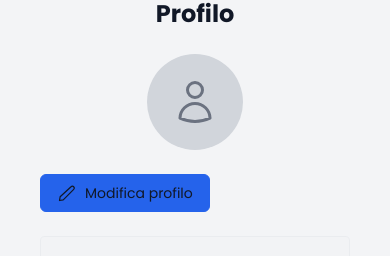
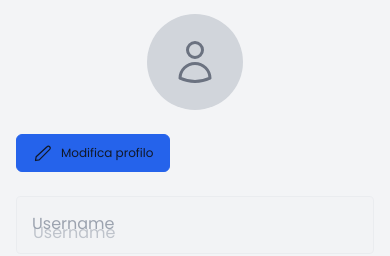
Before and after one commit to bale231/todowebapp-frontend-reactts, a React (Vite) app: page /profile in a window 390 px wide. Shown: the part 138-394 px from the top of the page. Built offline with nearby package versions, Linux system fonts and the light colour scheme; the HTML template or start-up script is replaced by a standard one.

Commit message:
Fix space for button under profile picture

```diff
--- a/src/pages/Profile.tsx
+++ b/src/pages/Profile.tsx
@@ -198,11 +198,11 @@ export default function Profile() {
         </div>
       )}
 
-      <div className="max-w-lg mx-auto px-4 py-8">
+      <div className="max-w-lg mx-auto">
         <form
           ref={formRef}
           onSubmit={handleSubmit}
-          className="rounded-xl p-6 space-y-6"
+          className="rounded-xl p-4 space-y-6"
         >
           <h2 className="text-2xl font-bold text-center">Profilo</h2>
 
@@ -242,12 +242,12 @@ export default function Profile() {
             />
           </div>
 
-          <div className="flex justify-between items-center">
+          <div className="flex justify-between gap-4 items-center">
             {avatar && (
               <button
                 type="button"
                 onClick={handleRemoveImage}
-                className="flex items-center gap-2 text-sm sm:text-xs text-white-600 bg-red-600 px-4 py-2 border border-red-600 hover:bg-transparent transition-all rounded-[6px] group"
+                className="flex items-center gap-2 text-xs text-white-600 bg-red-600 px-4 py-2 border border-red-600 hover:bg-transparent transition-all rounded-[6px] group"
               >
                 <svg
                   xmlns="http://www.w3.org/2000/svg"
@@ -269,7 +269,7 @@ export default function Profile() {
             <button
               type="button"
               onClick={() => setEditMode((prev) => !prev)}
-              className="text-sm sm:text-xs text-white-600 bg-blue-600 px-4 py-2 rounded-[6px] border border-blue-600 transition-all hover:bg-transparent flex items-center gap-2 group"
+              className="text-xs text-white-600 bg-blue-600 px-4 py-2 rounded-[6px] border border-blue-600 transition-all hover:bg-transparent flex items-center gap-2 group"
             >
               <span className="relative w-5 h-5">
                 <svg
```
